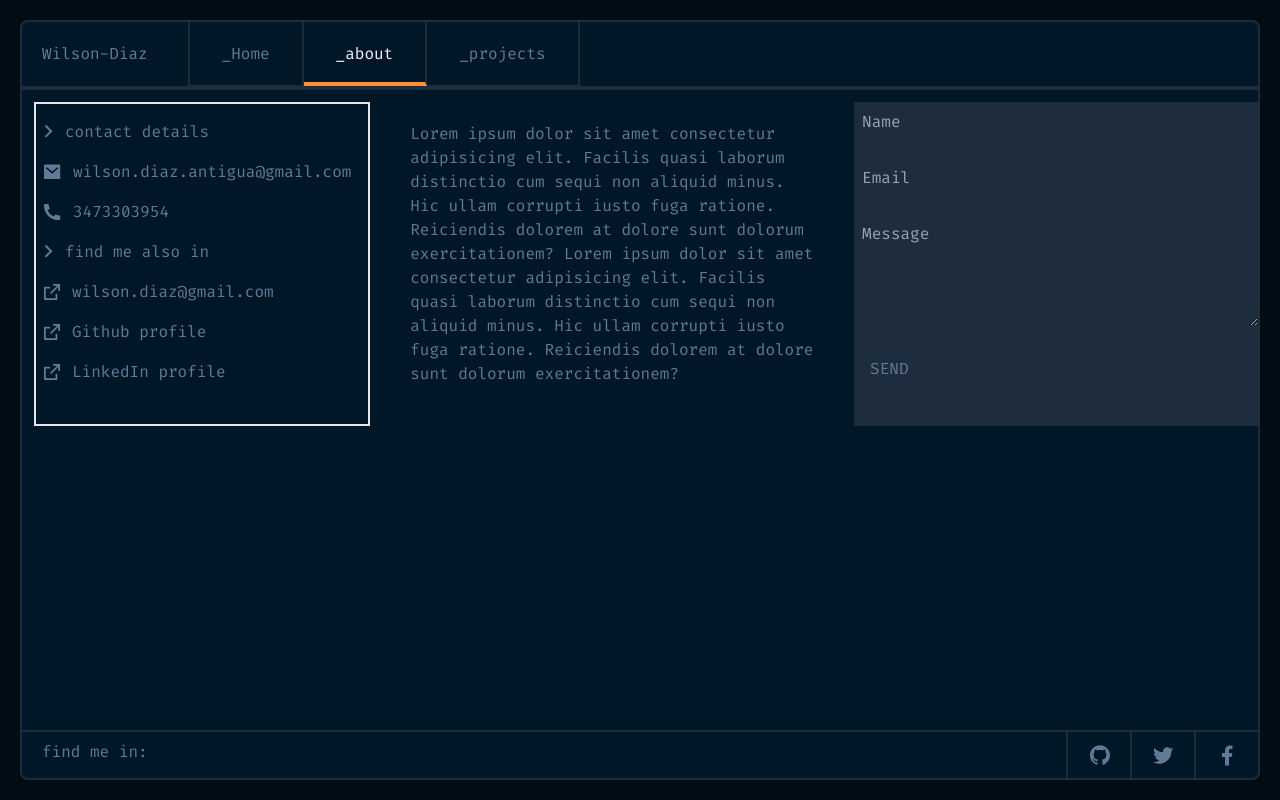
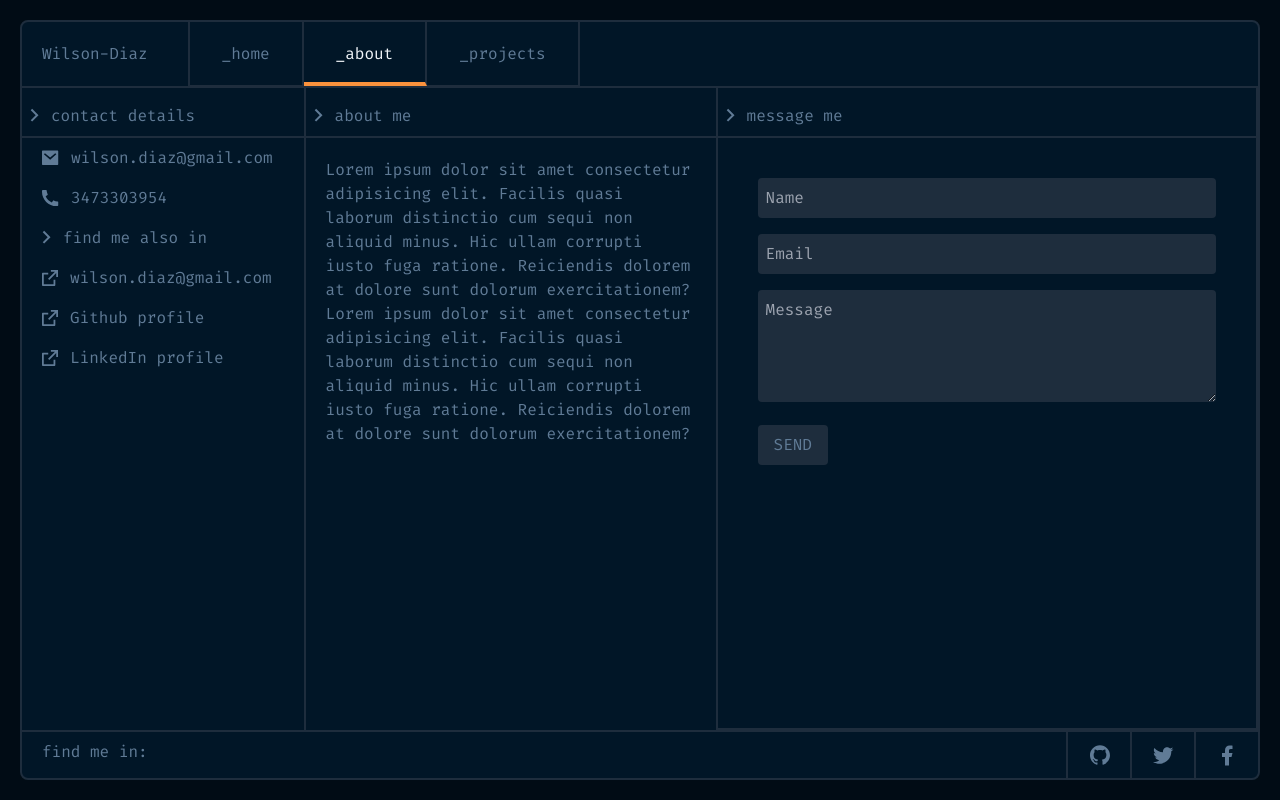
Before and after one commit to wilson-diaz-antigua/mywebsite, a Next.js app: page /About in a window 1280 px wide. Built offline with nearby package versions, Linux system fonts and the light colour scheme.

Commit message:
Refactor About, Landing, Layout, and Projects pages for improved structure and styling

```diff
--- a/src/pages/About.js
+++ b/src/pages/About.js
@@ -1,16 +1,17 @@
 const About = () => {
   return (
-    <div className="flex flex-col border-t-2 border-[#1E2D3D] [&>*]:border-[#1E2D3D] [&>*]:py-3 [&>*]:pl-3">
-      <div className="flex flex-1 md:gap-10 md:border-b-0 md:pb-24">
-        <div className="flex flex-1 flex-col border-2">
-          <div>
-            <button className="mt-2 flex gap-3 p-2">
+    <div className="flex max-h-[calc(100vh-148px)] grow overflow-scroll border-t-0 border-[#1E2D3D] md:border-t-0 [&>*]:border-[#1E2D3D]">
+      <div className="w-full pl-0 md:flex md:flex-1 md:grow md:border-b-0">
+        <div className="flex flex-col border-r-2 border-[#1E2D3D] md:max-w-[33.33%]">
+          <button className="mt-2 flex gap-3 border-b-2 border-[#1E2D3D] p-2">
             <img className="pt-1" src="/icons/arrow.svg" alt="" />
             <h3>contact details</h3>
           </button>
+          <div className="pl-3 pr-10">
+            <div>
               <div className="flex gap-3 p-2">
                 <img src="/icons/Email.svg" alt="" />
-              <a href="">wilson.diaz.antigua@gmail.com</a>
+                <a href="">wilson.diaz@gmail.com</a>
               </div>
               <div className="flex gap-3 p-2">
                 <img src="/icons/Phone.svg" alt="" />
@@ -36,8 +37,13 @@ const About = () => {
               </div>
             </div>
           </div>
-        <div className="border-none md:max-w-[33%]">
-          <p className="pb-10 pt-5">
+        </div>
+        <div className="flex flex-col border-r-2 border-[#1E2D3D] md:max-w-[33.33%]">
+          <button className="mt-2 flex gap-3 border-y-2 border-[#1E2D3D] p-2 md:border-t-0">
+            <img className="pt-1" src="/icons/arrow.svg" alt="" />
+            <h3>about me</h3>
+          </button>
+          <p className="px-5 pb-10 pt-5">
             Lorem ipsum dolor sit amet consectetur adipisicing elit. Facilis
             quasi laborum distinctio cum sequi non aliquid minus. Hic ullam
             corrupti iusto fuga ratione. Reiciendis dolorem at dolore sunt
@@ -47,8 +53,12 @@ const About = () => {
             dolorem at dolore sunt dolorum exercitationem?
           </p>
         </div>
-        <div className="bg-[#1E2D3D] md:max-w-[33%]">
-          <div>
+        <div className="flex grow flex-col border-b-2 border-r-2 border-[#1E2D3D]">
+          <button className="mt-2 flex gap-3 border-y-2 border-[#1E2D3D] p-2 md:border-t-0">
+            <img className="pt-1" src="/icons/arrow.svg" alt="" />
+            <h3>message me</h3>
+          </button>
+          <div className="mt-10 px-10">
             <form className="space-y-4">
               <input
                 type="text"
--- a/src/pages/Header.js
+++ b/src/pages/Header.js
@@ -22,7 +22,7 @@ const Header = (props) => {
               handleNavToggle();
             }}
           >
-            <img src="close.svg" alt="" />
+            <img src={props.nav ? "close.svg" : "menu.svg"} alt="" />
           </div>
         </div>
 
@@ -33,7 +33,7 @@ const Header = (props) => {
           }}
           className={`${
             props.nav ? "" : "hidden md:flex"
-          } flex flex-col border-[#1E2D3D] md:flex-grow md:flex-row md:border-t-0 [&>*]:border-r-2 [&>*]:border-x-[#1E2D3D] [&>*]:px-8 [&>*]:py-3 [&>*]:md:pt-5`}
+          } flex flex-col border-t-2 border-[#1E2D3D] md:flex-grow md:flex-row md:border-t-0 [&>*]:border-r-2 [&>*]:border-x-[#1E2D3D] [&>*]:px-8 [&>*]:py-3 [&>*]:md:pt-5`}
         >
           <Link
             className={` ${
@@ -43,7 +43,7 @@ const Header = (props) => {
             } hover:bg-[#1e2d3d]`}
             href="/Landing"
           >
-            _Home
+            _home
           </Link>
           <Link
             className={` ${
--- a/src/pages/Landing.js
+++ b/src/pages/Landing.js
@@ -1,11 +1,11 @@
 const Landing = () => {
   return (
     <div className="class flex h-full flex-col">
-      <div className="flex min-h-[calc(100vh-13rem)] flex-col justify-around pl-10 pt-16 align-middle [&>*]:py-1">
+      <div className="flex min-h-[calc(100vh-13rem)] flex-col justify-around pl-5 pt-16 align-middle md:pl-52 [&>*]:py-1">
         <div className="flex flex-col text-slate-100">
           <p className="pb-2">Hello all. i am</p>
-          <h1 className="text-4xl">Wilson</h1>
-          <h1 className="text-4xl">Diaz-Antigua</h1>
+          <h1 className="text-4xl md:text-5xl">Wilson</h1>
+          <h1 className="text-4xl md:text-5xl">Diaz-Antigua</h1>
           <p className="py-5 text-xl text-[#43D9AD]">
             {">"} Full-Stack Developer
           </p>
--- a/src/pages/Layout.js
+++ b/src/pages/Layout.js
@@ -7,14 +7,10 @@ export default function Layout({ children }) {
   return (
     <div className="box-border bg-[#010C15] p-5 text-[#607B96]">
       <div className="flex min-h-[calc(100vh-40px)] flex-col justify-between rounded-lg border-2 border-[#1E2D3D] bg-[#011627] font-code">
-        <div className="">
-          <Header setnav={setNav} nav={nav} />
-          <main
-            className={`flex flex-1 flex-col items-stretch ${nav ? "hidden" : " "} `}
-          >
-            {children}
-          </main>
-        </div>
+        <Header setnav={setNav} nav={nav} />
+        <main className={`flex grow flex-col ${nav ? "hidden" : " "} `}>
+          {children}
+        </main>
 
         <Footer />
       </div>
--- a/src/pages/Projects.js
+++ b/src/pages/Projects.js
@@ -3,15 +3,13 @@ import Image from "next/image";
 const Projects = () => {
   return (
     <div className="max-h-[calc(100vh-148px)] overflow-scroll">
-      <div className="flex flex-col border-t-2 border-[#1E2D3D] md:justify-evenly [&>*]:border-[#1E2D3D] [&>*]:px-3 [&>*]:py-3">
-        <button className="flex w-full items-center bg-[#1E2D3D] text-slate-100">
-          <img className="pr-2" src="/arrow.svg" alt="" />
-          <p>projects</p>
+      <div className="flex flex-col border-t-2 border-[#1E2D3D] md:justify-evenly md:border-t-0 [&>*]:border-[#1E2D3D]">
+        <button className="mt-2 flex gap-3 border-b-2 border-[#1E2D3D] p-2">
+          <img className="pt-1" src="/icons/arrow.svg" alt="" />
+          <h3>all projects</h3>
         </button>
-        <h2 className="mb-10 border-b-2">// projects / all</h2>
-
-        <div className="flex flex-col gap-6 md:flex-row md:flex-wrap md:justify-evenly">
-          <div className="max-w-[400px]">
+        <div className="flex flex-col items-center gap-6 md:flex-row md:flex-wrap md:justify-evenly [&>*]:px-3 [&>*]:py-10">
+          <div className="max-w-[450px]">
             <h1 className="pb-3">
               <b className="text-[#5565e8]">MTA Station Alert Tracker</b> //
               project 1
@@ -37,7 +35,7 @@ const Projects = () => {
             </div>
           </div>
 
-          <div className="max-w-[400px]">
+          <div className="max-w-[450px]">
             <h1 className="pb-3">
               <b className="text-[#5565e8]">Device Inventory Application</b> //
               project 2
```
Also changed, not shown: public/menu.svg (added). Lines whose indentation alone changed are shown as unchanged.
